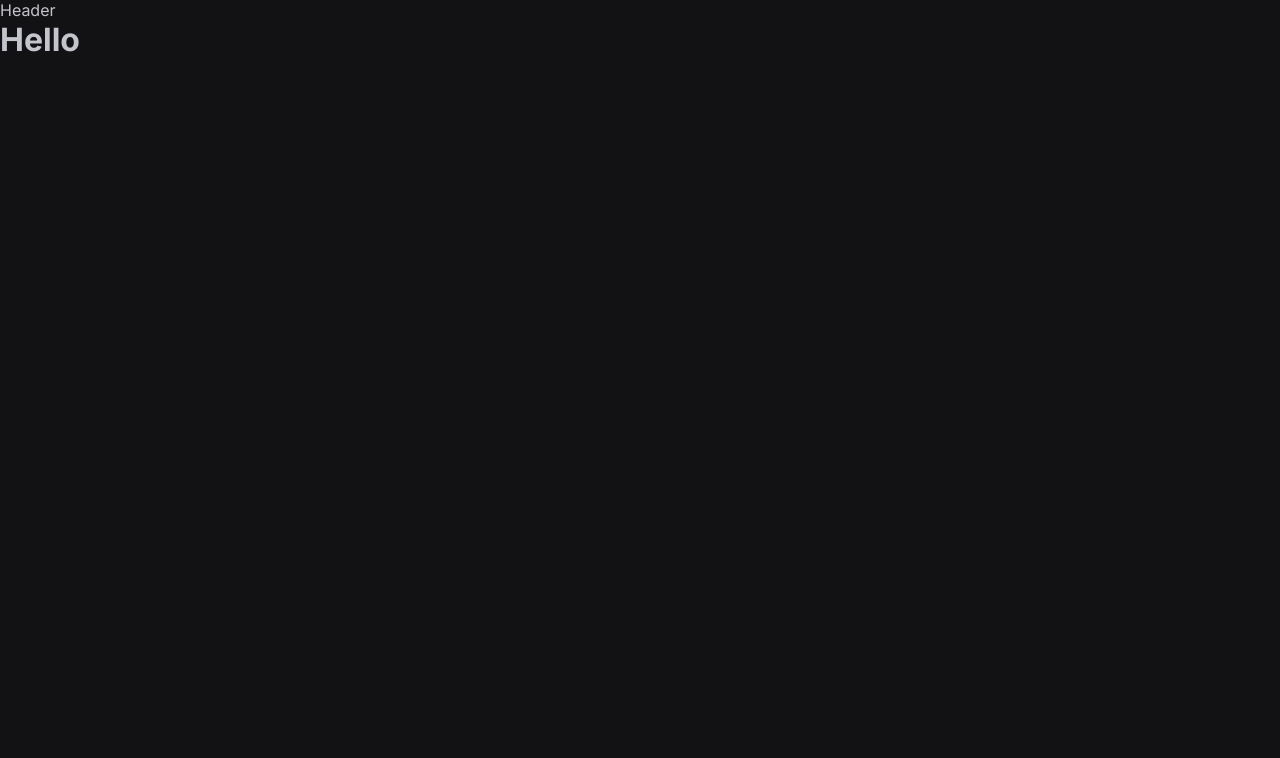
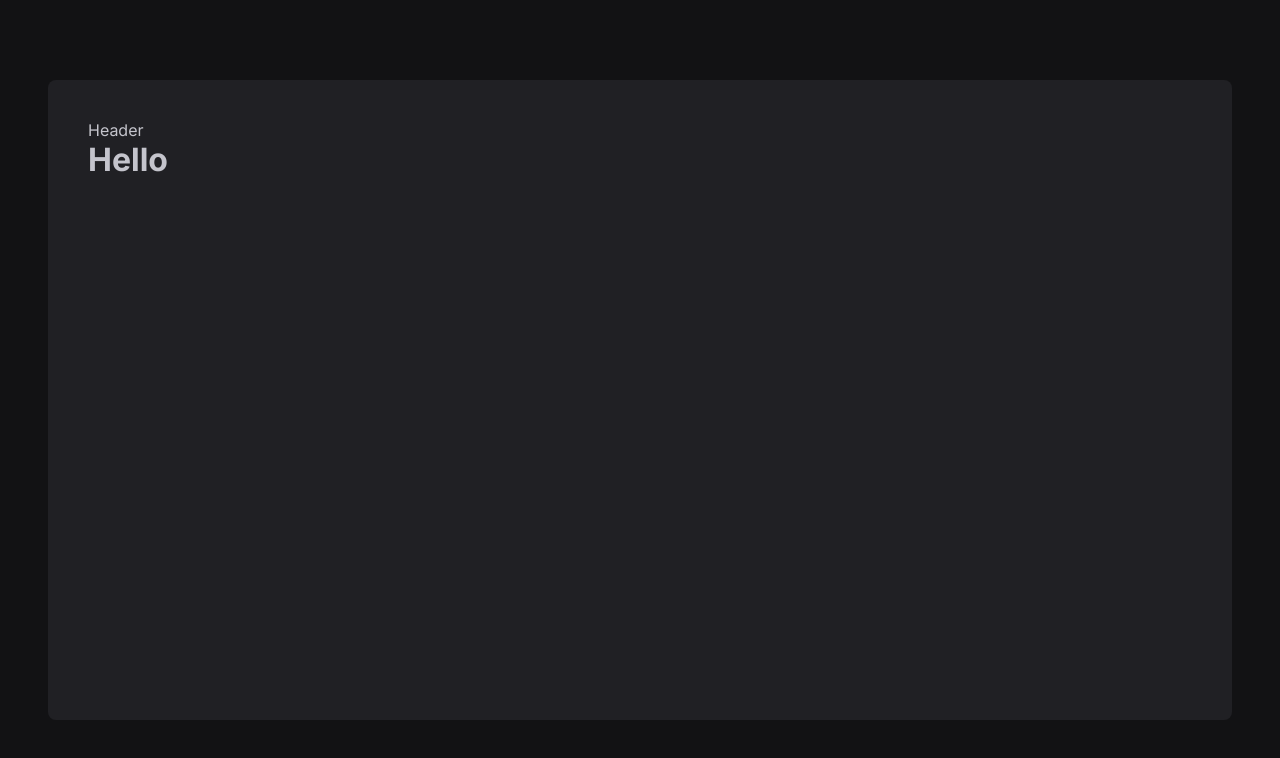
Before and after one commit to wdwf/ignite-timer, a React (Vite) app: page / in a window 1280 px wide. Shown: the top 758 px of the page. Built offline with nearby package versions, Linux system fonts and the light colour scheme.

Commit message:
:lipstick: feat: add o componente Header e atualiza a estrutura de layout

```diff
--- a/package.json
+++ b/package.json
@@ -11,6 +11,7 @@
 		"biome:fix": "biome check . --write"
 	},
 	"dependencies": {
+		"phosphor-react": "^1.4.1",
 		"react": "^19.0.0",
 		"react-dom": "^19.0.0",
 		"react-router-dom": "^7.2.0",
--- a/src/Router.tsx
+++ b/src/Router.tsx
@@ -1,5 +1,5 @@
 import { Route, Routes } from 'react-router-dom';
-import { DefaultLayout } from './layouts/Default.layout';
+import { DefaultLayout } from './layouts/DefaultLayout';
 import { History } from './pages/History';
 import { Home } from './pages/Home';
 import { NotFound } from './pages/NotFound';
--- /dev/null
+++ b/src/components/Header/index.tsx
@@ -0,0 +1,20 @@
+import { Scroll, Timer } from "phosphor-react";
+import { NavLink } from "react-router-dom";
+import LogoIgnite from "../../assets/ignite-logo.svg"
+import { HeaderContainer } from "./styles";
+
+export function Header() {
+  return (
+    <HeaderContainer>
+      <img src={LogoIgnite} alt="" />
+      <nav>
+        <NavLink to="/" title="Timer">
+          <Timer size={24} />
+        </NavLink>
+        <NavLink to="/history" title="Histórico">
+          <Scroll size={24} />
+        </NavLink>
+      </nav>
+    </HeaderContainer>
+  )
+}
--- /dev/null
+++ b/src/components/Header/styles.ts
@@ -0,0 +1,34 @@
+import styled from "styled-components";
+
+export const HeaderContainer = styled.header`
+  display: flex;
+  align-items: center;
+  justify-content: space-between;
+
+  nav {
+    display: flex;
+    gap: 0.5rem;
+
+    a {
+      width: 3rem;
+      height: 3rem;
+
+      display: flex;
+      justify-content: center;
+      align-items: center;
+
+      color: ${(props) => props.theme["gray-100"]};
+
+      border-top: 3px solid transparent;
+      border-bottom: 3px solid transparent;
+
+      &:hover {
+        border-bottom: 3px solid ${(props) => props.theme["green-500"]};
+      }
+
+      &.active {
+        color: ${(props) => props.theme["green-500"]};
+      }
+    }
+  }
+`;
--- a/src/layouts/Default.layout.tsx
+++ /dev/null
@@ -1,14 +0,0 @@
-import { Outlet } from "react-router-dom";
-import { Header } from "../components/Header";
-
-export function DefaultLayout() {
-  return (
-    <div>
-      <Header />
-      {/* Apresenta o restante do conteudo
-        ou seja o header vai aparecer em todas as paginas
-      */}
-      <Outlet />
-    </div>
-  )
-}
--- /dev/null
+++ b/src/layouts/DefaultLayout/index.tsx
@@ -0,0 +1,17 @@
+import { Outlet } from 'react-router-dom';
+import { Header } from '../../components/Header';
+import { LayoutContainer } from './styles';
+
+export function DefaultLayout() {
+	return (
+		<div>
+			<LayoutContainer>
+				<Header />
+				{/* Apresenta o restante do conteudo
+        ou seja o header vai aparecer em todas as paginas
+        */}
+				<Outlet />
+			</LayoutContainer>
+		</div>
+	);
+}
--- /dev/null
+++ b/src/layouts/DefaultLayout/styles.ts
@@ -0,0 +1,14 @@
+import styled from "styled-components";
+
+export const LayoutContainer = styled.div`
+  max-width: 74rem;
+  height: calc(100vh - 10rem);
+  margin: 5rem auto;
+  padding: 2.5rem;
+
+
+  background: ${props => props.theme["gray-800"]};
+  border-radius: 8px;
+  display: flex;
+  flex-direction: column;
+`;
```
Also changed, not shown: 1 other file (tests, documents, lock files or other folders).
